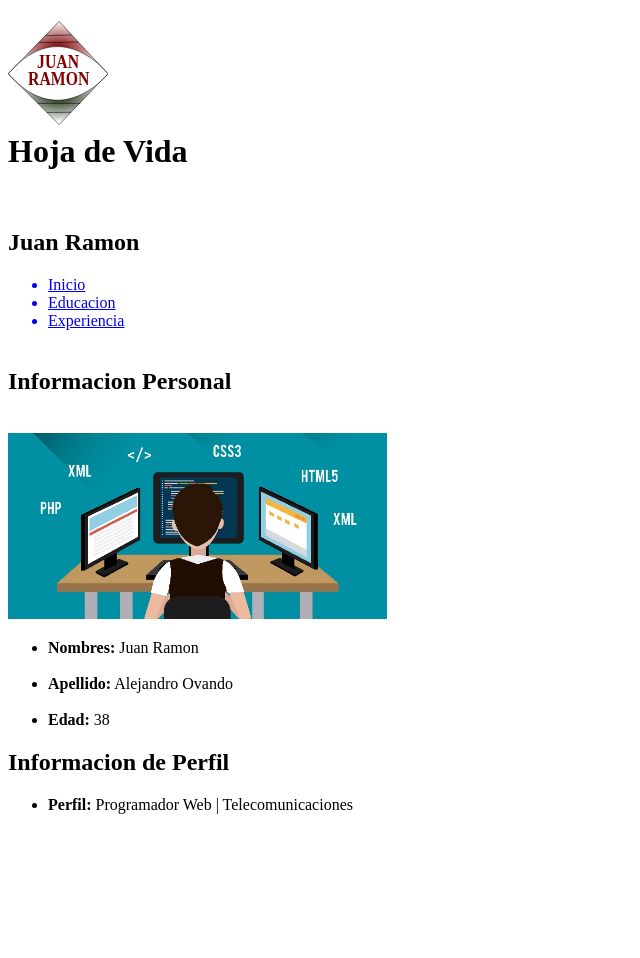
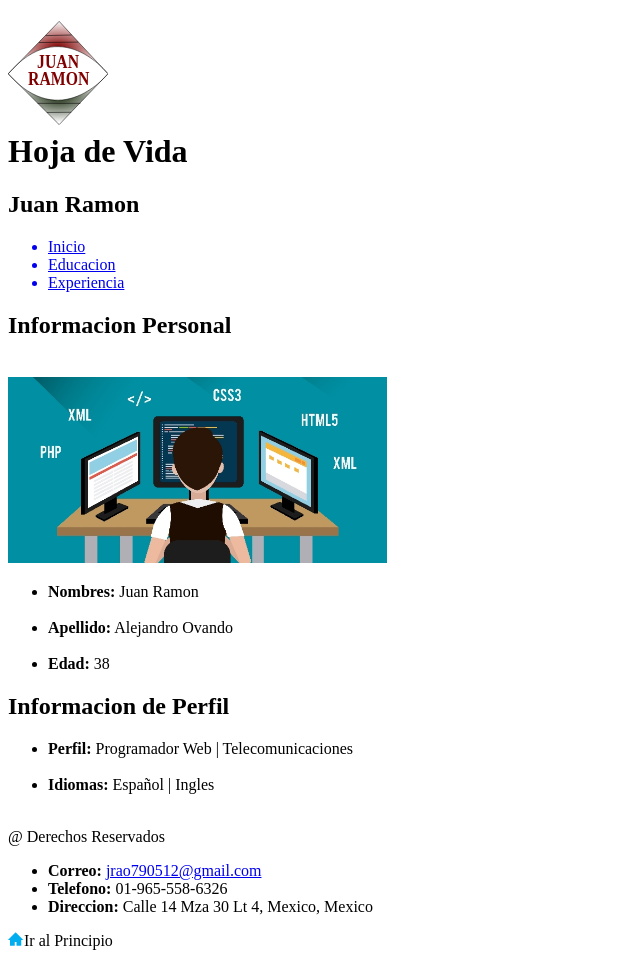
Before and after one commit to juanovando/PROYECTO-DE-FUNDAMENTOS-DE-HTML, a plain HTML site: page index.html in a window 1280 px wide. Shown: the whole page, without its empty margins (0-640 px from the left). Before the commit the page ends 848 px from the top, so only its background shows below. Drawn offline with Linux system fonts and the light colour scheme.

Commit message:
trabajando en el footer

```diff
--- a/index.html
+++ b/index.html
@@ -6,17 +6,17 @@
         <title>CURRICULUM VITAE</title>
   </head>
 
+  <body>
+        <header id="encabezado">
+                <h1> <img src="images/logo.svg" title="logo" width="100px"><br>Hoja de Vida</h1>
+        </header>
 
-  <body>
-        <header>
-                <h1> <img src="images/logo.svg" title="logo" width="100px"><br>Hoja de Vida</h1><br>
-        </header>
         <section id="enlaces">
                 <h1>Juan Ramon</h1>
                 <ul>
                     <a href="index.html" target="_self"><li>Inicio</li></a>
                     <a href="educacion.html" target="_parent"><li>Educacion</li></a>
-                    <a href="experiencia.html" target="_self"><li>Experiencia</li><br></a>
+                    <a href="experiencia.html" target="_self"><li>Experiencia</li></a>
                 </ul>
         </section>
 
@@ -34,8 +34,19 @@
                 <h1>Informacion de Perfil</h1>
                 <ul>
                     <li> <strong>Perfil:</strong> Programador Web | Telecomunicaciones</li><br>
+                    <li> <strong>Idiomas:</strong> Español | Ingles</li><br>
                 </ul>
         </section>
 
+        <footer>
+                @ Derechos Reservados
+                <ul>
+                    <li><strong>Correo:</strong> <a href="mailto:jrao790512@gmail.com?subject=Hola">jrao790512@gmail.com</a> </li>
+                    <li> <strong>Telefono:</strong> 01-965-558-6326</li>
+                    <li> <strong>Direccion:</strong> Calle 14 Mza 30 Lt 4, Mexico, Mexico</li>
+                </ul>
+                <a href="#encabezado"> <img src="images/home.png" title="home"></a>Ir al Principio
+        </footer>
+
   </body>
 </html>
```
Also changed, not shown: images/home.png (added).
